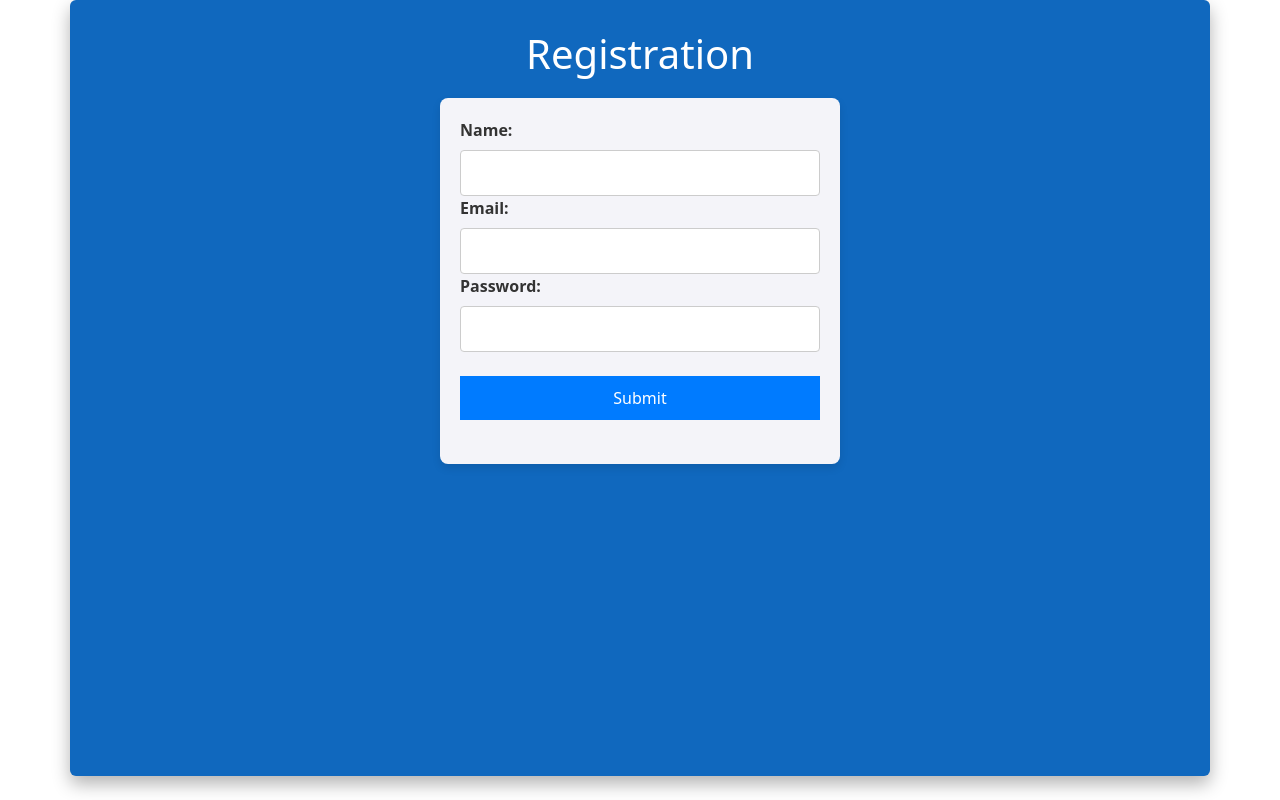
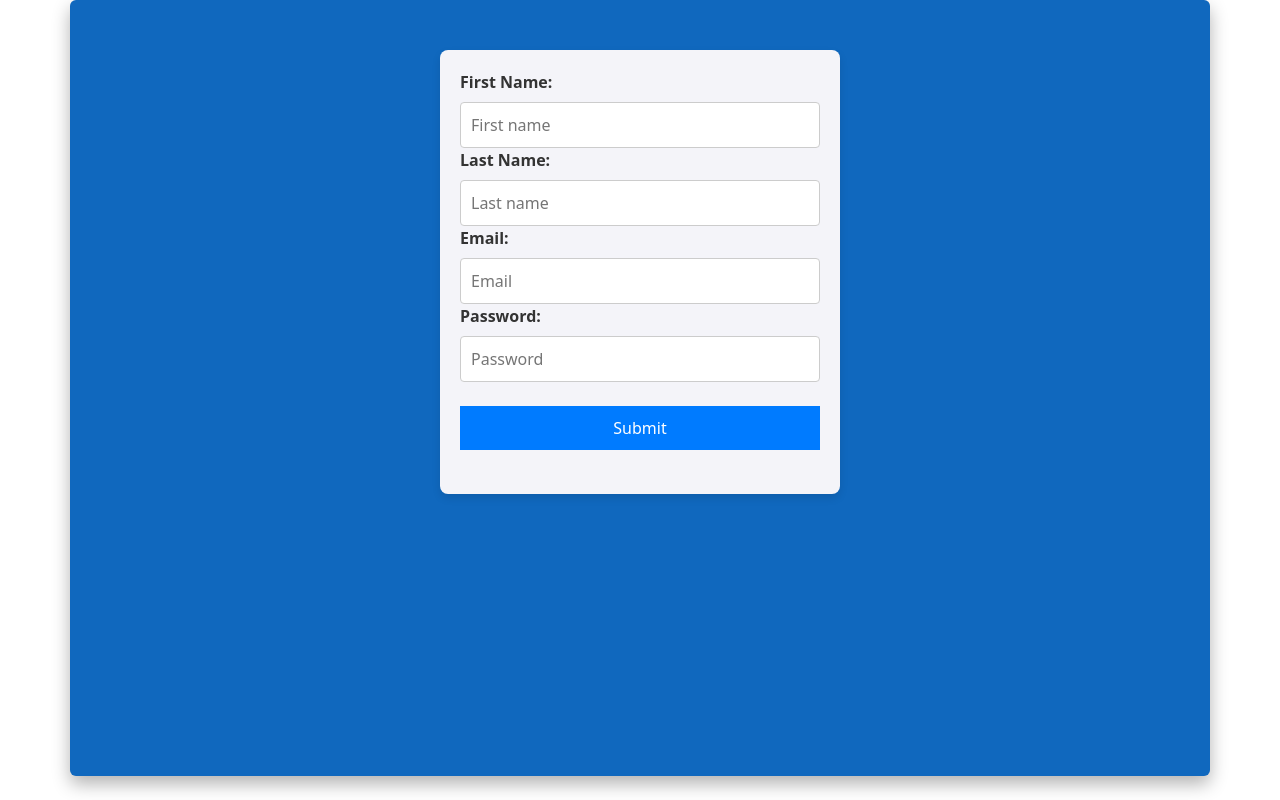
Before and after one commit to alaminuixd/react-tutorial-0.1, a React (Vite) app: page / in a window 1280 px wide. Built offline with nearby package versions, Linux system fonts and the light colour scheme.

Commit message:
14-form added new file Form6.jsx

```diff
--- a/src/App.jsx
+++ b/src/App.jsx
@@ -1,9 +1,9 @@
 import React from "react";
-import Form4 from "./components/14-form/Form4";
+import Form6 from "./components/14-form/Form6";
 function App() {
   return (
     <div>
-      <Form4 />
+      <Form6 />
     </div>
   );
 }
--- /dev/null
+++ b/src/components/14-form/Form6.css
@@ -0,0 +1,63 @@
+.container {
+  width: 100%;
+  max-width: 720px;
+  height: 97vh;
+  background-color: #1068be;
+  color: #fff;
+  text-align: center;
+  padding: 30px 70px;
+  border-radius: 6px;
+  box-shadow: 0 8px 18px rgba(0, 0, 0, 0.3);
+  margin: 0 auto 20px auto;
+}
+
+input {
+  margin: 5px;
+  font-size: 1rem;
+  padding: 5px;
+  width: 250px;
+}
+form {
+  max-width: 400px;
+  margin: 20px auto;
+  padding: 20px;
+  background-color: #f4f4f9;
+  border-radius: 8px;
+  box-shadow: 0 4px 8px rgba(0, 0, 0, 0.1);
+}
+
+input {
+  width: 100%;
+  padding: 10px;
+  margin-bottom: 15px;
+  border: 1px solid #ccc;
+  border-radius: 4px;
+  font-size: 16px;
+}
+
+input:focus {
+  border-color: #007bff;
+  outline: none;
+}
+label {
+  display: block !important;
+  margin-bottom: 8px;
+  font-weight: bold;
+  color: #333;
+  text-align: left;
+}
+button {
+  width: 100%;
+  padding: 10px;
+  background-color: #007bff;
+  color: white;
+  font-size: 16px;
+  border: none;
+  border-radius: 4px;
+  cursor: pointer;
+  transition: background-color 0.3s ease;
+}
+
+button:hover {
+  background-color: #0056b3;
+}
--- /dev/null
+++ b/src/components/14-form/Form6.jsx
@@ -0,0 +1,64 @@
+import React, { useState } from "react";
+import "./Form6.css";
+
+function Form6() {
+  const [val, setVal] = useState({
+    fName: "",
+    lName: "",
+    email: "",
+    password: "",
+  });
+  const { fName, lName, email, password } = val;
+  const handleFields = (e) => {
+    setVal((prev) => {
+      return {
+        ...prev,
+        [e.target.name]: e.target.value,
+      };
+    });
+  };
+  const handleSubmit = (e) => {
+    e.preventDefault();
+    console.log(val);
+  };
+  return (
+    <div className="container">
+      <form action="" className="users" onSubmit={handleSubmit}>
+        <label htmlFor="fName">First Name: </label>
+        <input
+          type="text"
+          name="fName"
+          placeholder="First name"
+          onChange={handleFields}
+        />
+        <label htmlFor="lName">Last Name:</label>
+        <input
+          type="text"
+          name="lName"
+          id="lName"
+          placeholder="Last name"
+          onChange={handleFields}
+        />
+        <label htmlFor="email">Email: </label>
+        <input
+          type="email"
+          name="email"
+          id="email"
+          placeholder="Email"
+          onChange={handleFields}
+        />
+        <label htmlFor="password">Password: </label>
+        <input
+          type="password"
+          name="password"
+          id="password"
+          placeholder="Password"
+          onChange={handleFields}
+        />
+        <button className="my-4">Submit</button>
+      </form>
+    </div>
+  );
+}
+
+export default Form6;
```
